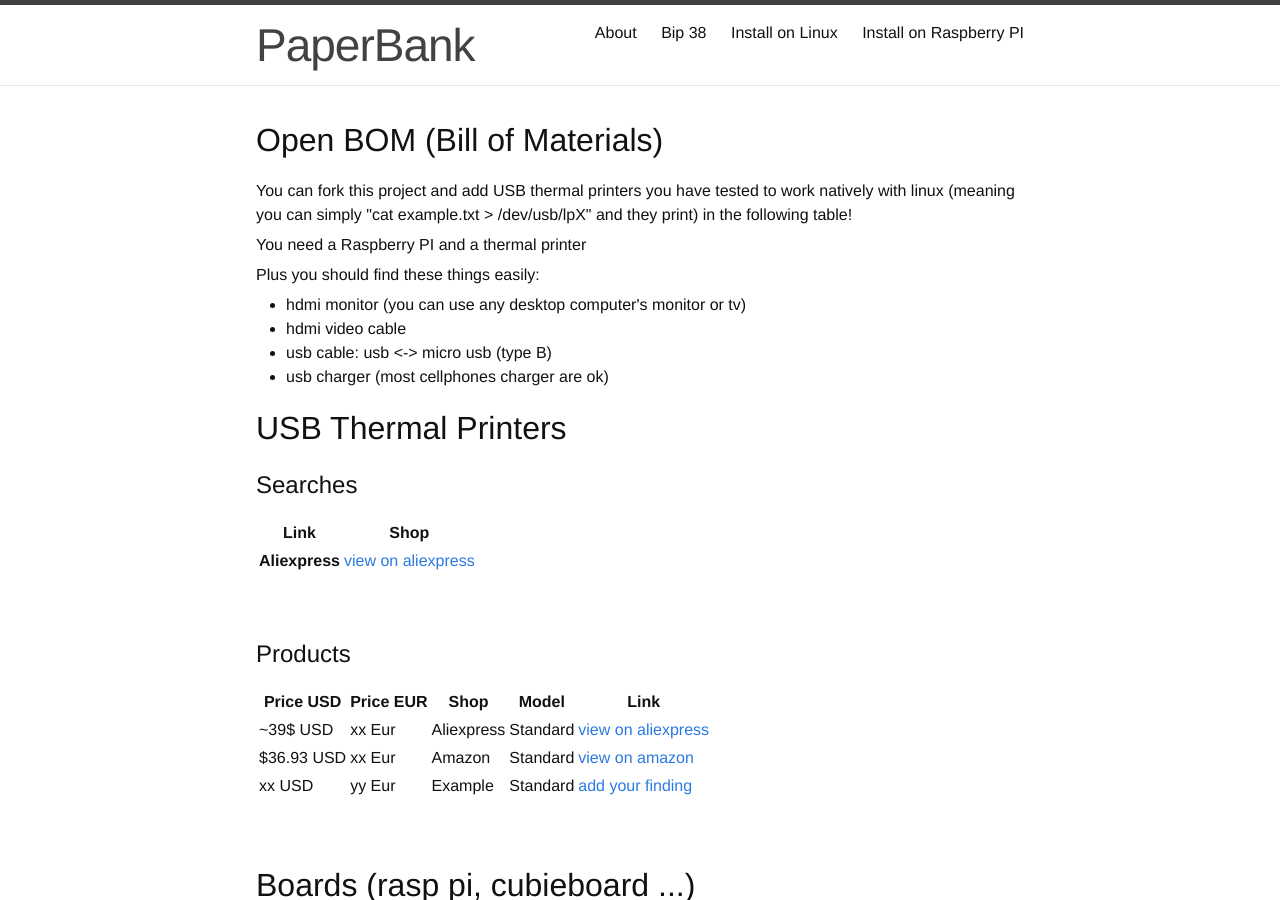
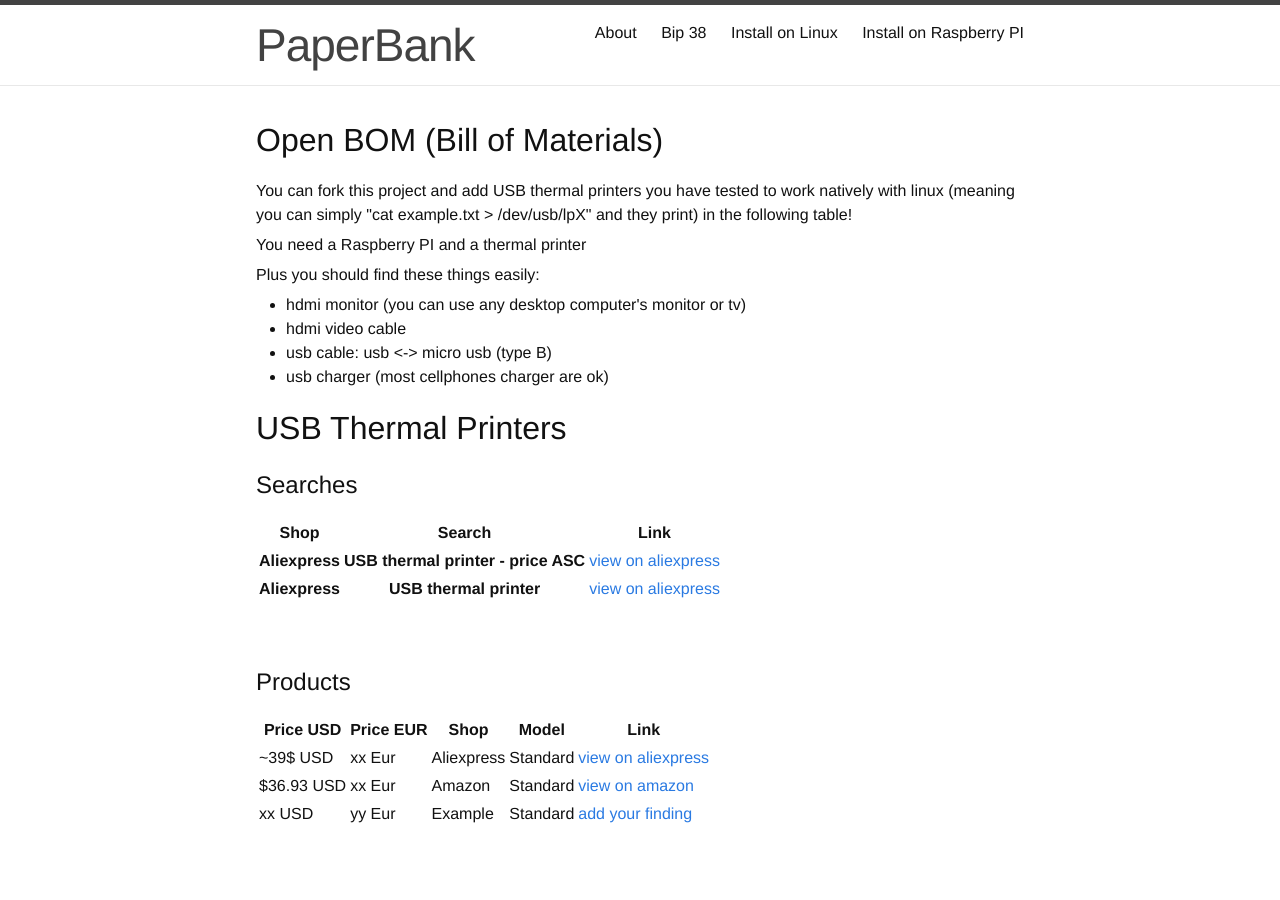
Before and after one commit to makevoid/paperbank_site, a Jekyll site: the page built from open_bom.html, in a window 1280 px wide and 900 px high. Built offline with Jekyll 4.4.1, drawn with Linux system fonts in a browser that asks for light colours.

Commit message:
bom update

```diff
--- a/open_bom.html
+++ b/open_bom.html
@@ -25,13 +25,22 @@ permalink: /open_bom/
 
 <table>
   <tr>
+    <th>Shop</th>
+    <th>Search</th>
     <th>Link</th>
-    <th>Shop</th>
   </tr>
   <tr>
     <th>Aliexpress</th>
-    <td><a href="http://www.aliexpress.com/item/Barcode-scanner-and-58mm-printer-USB-mini-thermal-receipt-printer-ticket-pos-portable-laser-printers-freeshipping/1544271573.html" >view on aliexpress</a></td>
+    <th>USB thermal printer - price ASC</th>
+    <td><a href="http://www.aliexpress.com/w/wholesale-usb-thermal-printer.html?SearchText=usb%2Bthermal%2Bprinter&CatId=0&isAtmOnline=n&SortType=price_asc&filterCat=2118,51006,2309&groupsort=1" >view on aliexpress</a></td>
   </tr>
+  <tr>
+    <th>Aliexpress</th>
+    <th>USB thermal printer</th>
+    <td><a href="http://www.aliexpress.com/w/wholesale-usb-thermal-printer.html?SearchText=usb%2Bthermal%2Bprinter&CatId=0&isAtmOnline=n&SortType=default" >view on aliexpress</a></td>
+  </tr>
+
+
 </table>
 <div class="spacer"></div>
 
@@ -82,7 +91,7 @@ permalink: /open_bom/
   </tr>
   <tr>
     <th>Not present yet</th>
-    <td><a href="#" >add your own</a></td>
+    <td><a href="https://github.com/makevoid/paperbank_site/edit/gh-pages/open_bom.html" >add your own</a></td>
   </tr>
 </table>
 <div class="spacer"></div>
```
